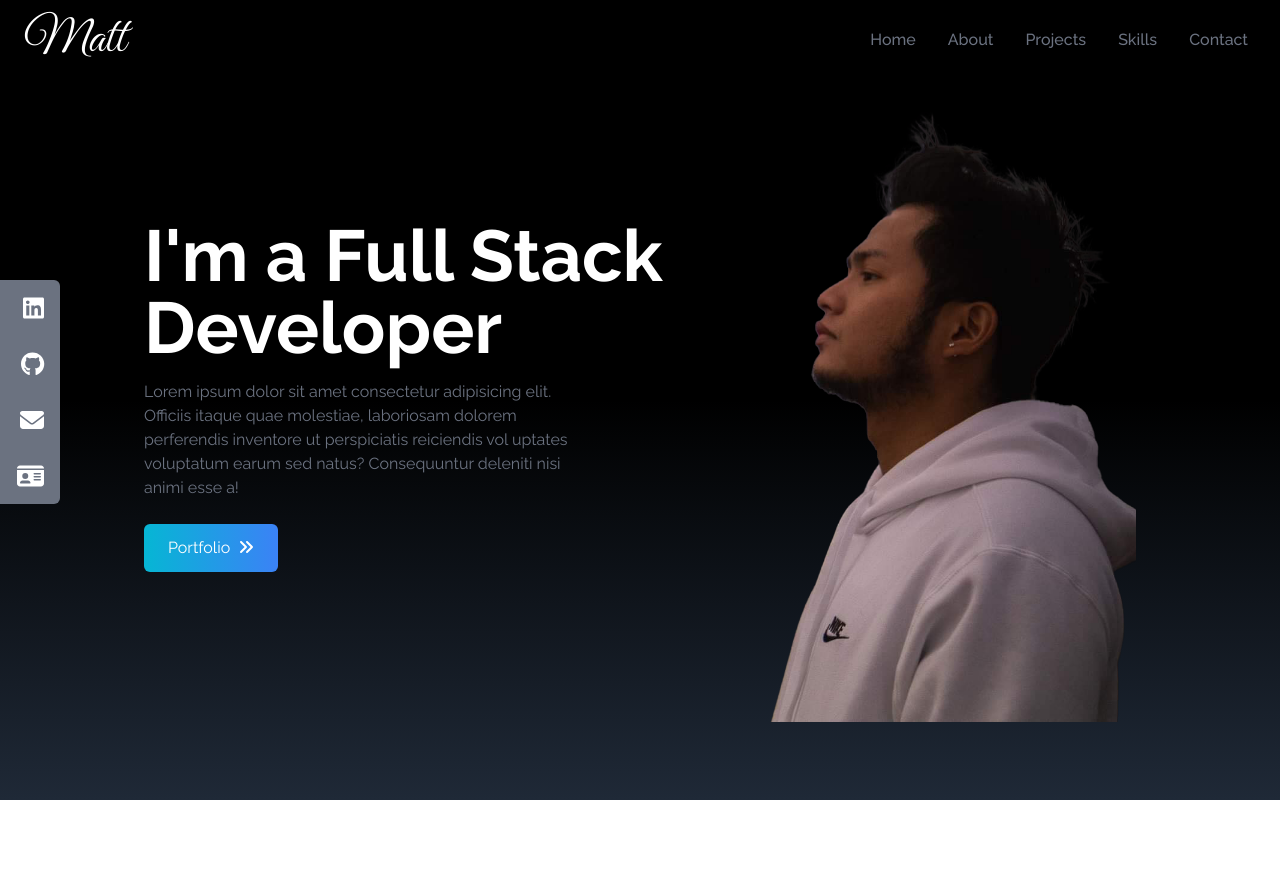
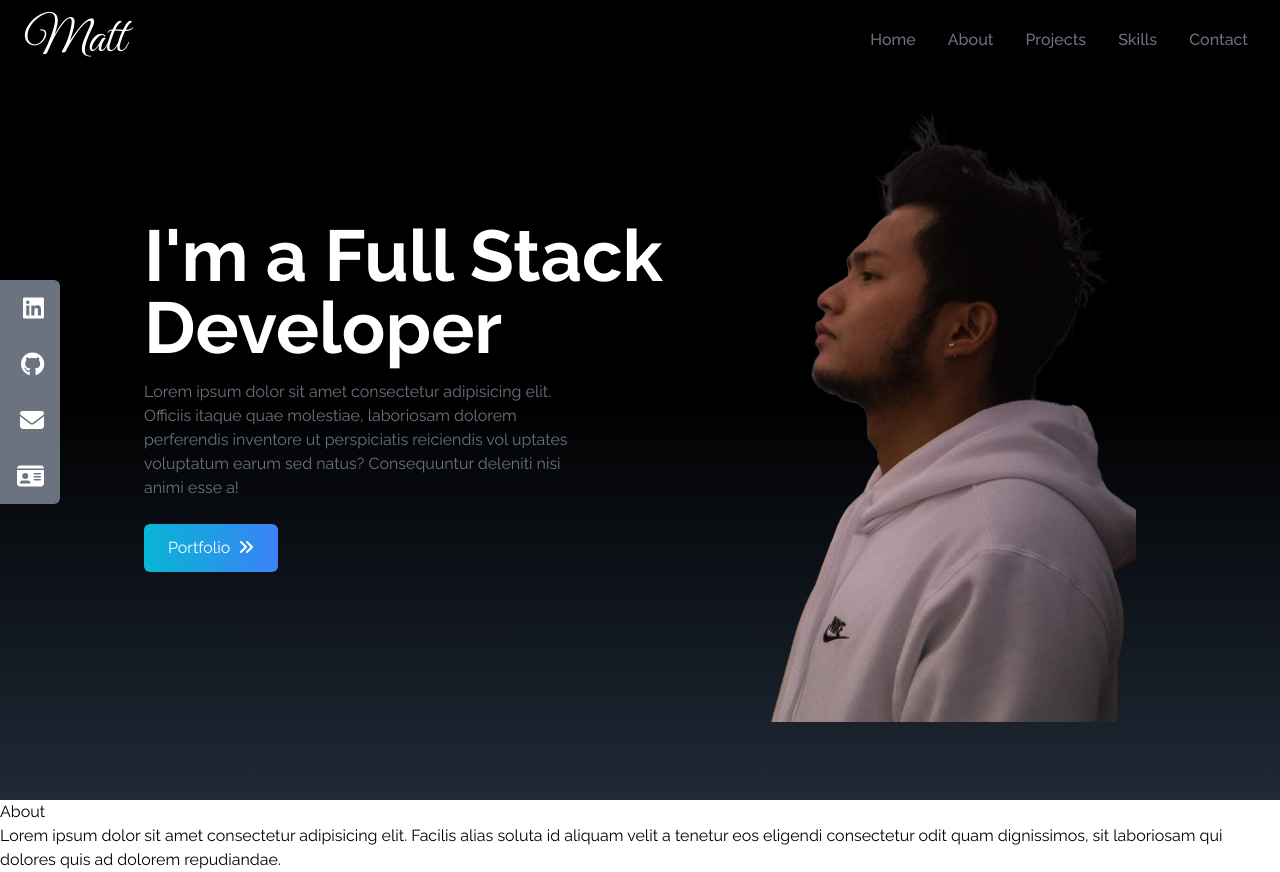
Before and after one commit to jmatthewa/portfolio, a Vue app: page / in a window 1280 px wide. Before the commit the page ends 800 px from the top, so only its background shows below. Built offline with nearby package versions, Linux system fonts and the light colour scheme.

Commit message:
Initialized About section

```diff
--- /dev/null
+++ b/src/components/AboutSection.vue
@@ -0,0 +1,25 @@
+<template>
+    <div>
+        <div>
+
+            <div>
+                <p>About</p>
+            </div>
+
+            <p>
+                Lorem ipsum dolor sit amet consectetur adipisicing elit. Facilis alias soluta id aliquam velit a tenetur eos eligendi consectetur odit quam dignissimos, sit laboriosam qui dolores quis ad dolorem repudiandae.
+
+            </p>
+
+
+        </div>
+    </div>
+</template>
+<script>
+export default {
+
+}
+</script>
+<style>
+
+</style>
--- a/src/views/HomeView.vue
+++ b/src/views/HomeView.vue
@@ -3,6 +3,7 @@
 
     <NavbarSection />
     <HeroSection />
+    <AboutSection />
     <SocialLinks />
 
   </div>
@@ -14,12 +15,15 @@
 import NavbarSection from '@/components/NavbarSection.vue'
 import HeroSection from '@/components/HeroSection.vue';
 import SocialLinks from '@/components/SocialLinks.vue';
+import AboutSection from '@/components/AboutSection.vue';
+
 
 export default {
   components: {
    NavbarSection,
    HeroSection,
-   SocialLinks
+   SocialLinks,
+   AboutSection
   }
 }
 </script>
```
